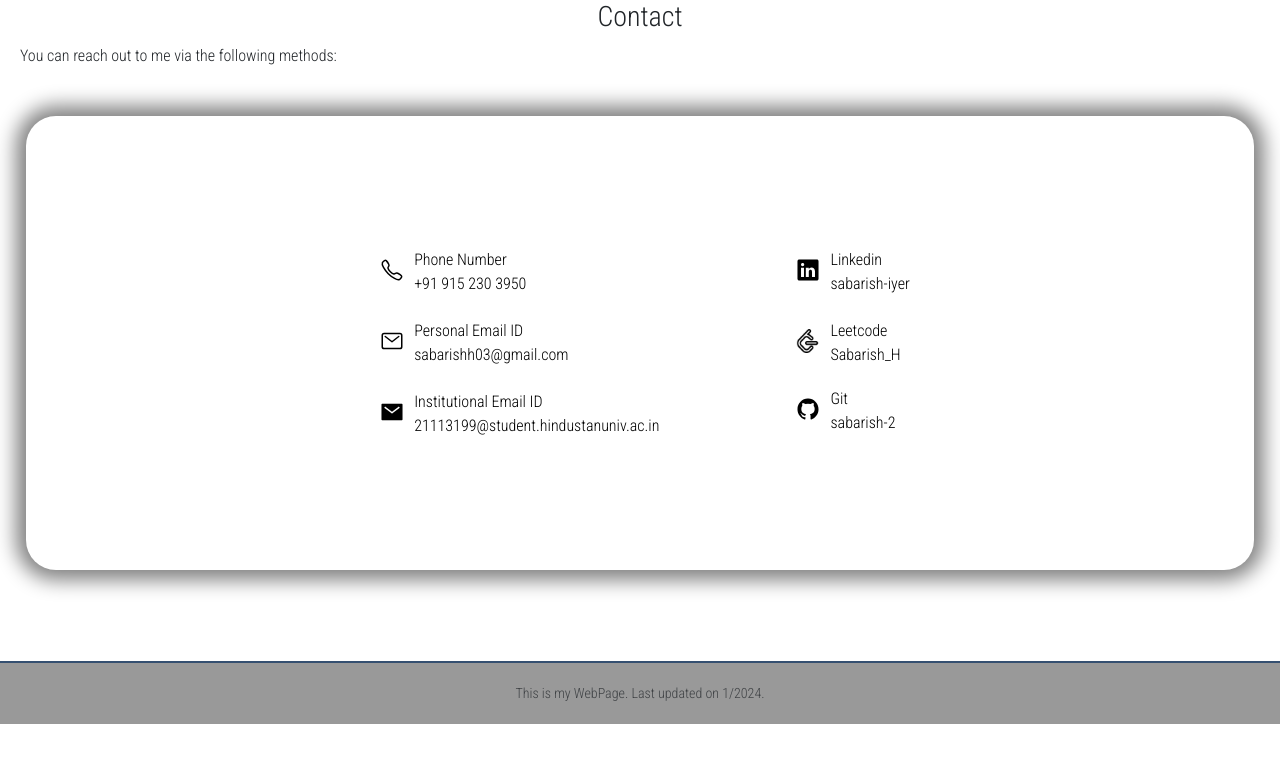
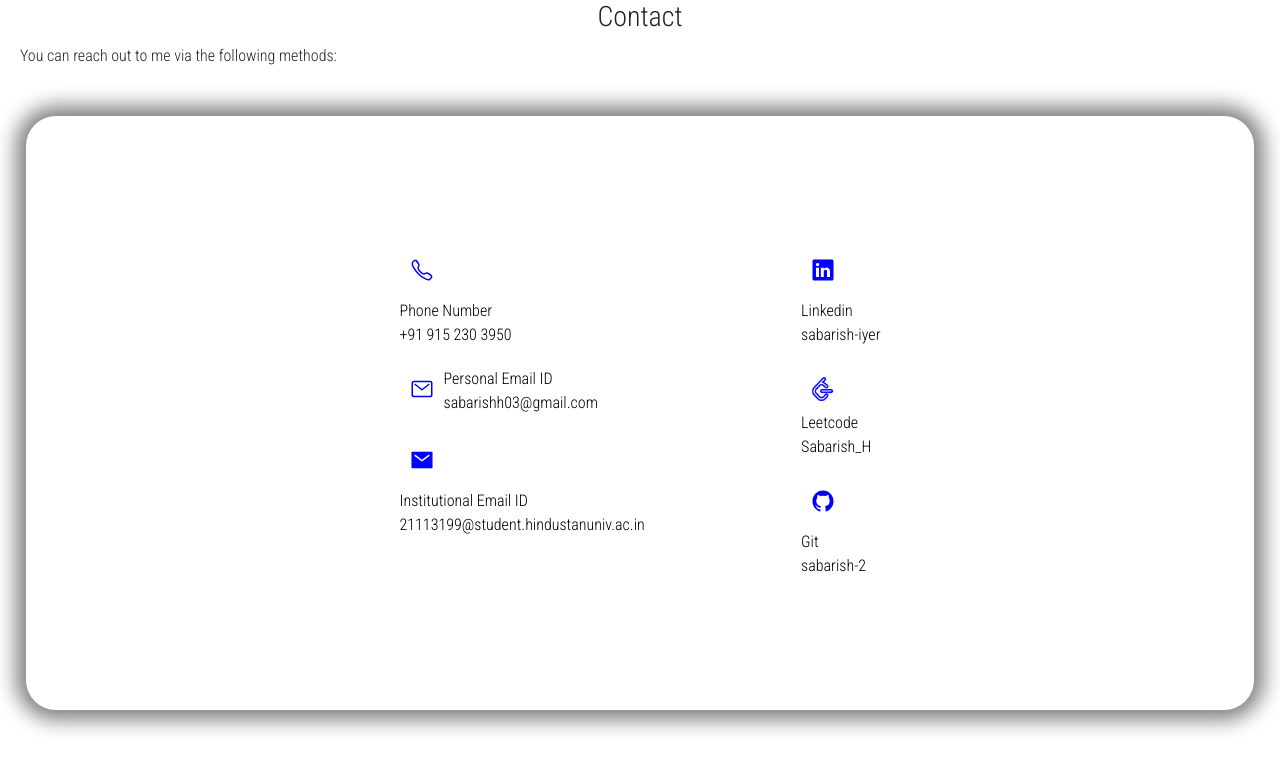
Before and after one commit to Sabarish-2/Portfolio, a Flask app: page /contact in a window 1280 px wide. Shown: the part 76-839 px from the top of the page. Before the commit the page ends 800 px from the top, so only its background shows below. Run offline with Flask 3, Linux system fonts and the light colour scheme; some libraries are stand-ins or nearby versions.

Commit message:
icon clr n divs arranged

```diff
--- a/api/static/styles.css
+++ b/api/static/styles.css
@@ -301,16 +301,17 @@ footer {
 }
 
 a ion-icon, #icon {
-    color: black;
+    color: blue;
 }
 
-#icon {
+a #icon {
+    filter: invert(7%) sepia(97%) saturate(7359%) hue-rotate(248deg) brightness(111%) contrast(144%);
     height: 24px;
     width: 24px;
     margin: 10px;
 }
 
-ion-icon{
+a ion-icon{
     height: 24px;
     width: 24px;
     padding: 10px;
--- a/api/templates/contact.html
+++ b/api/templates/contact.html
@@ -16,16 +16,16 @@
         <section class="sec">
             <div class="left">
                 <li>
+                    <a href="tel:+919152303950">
                         <div>
-                                <a href="tel:+919152303950">
                             <ion-icon name="call-outline"></ion-icon>
                         </div>
                         <div class="handle">
                             Phone Number
                             <br>
                             +91 915 230 3950
+                        </div>
                     </a>
-                            </div>
                 </li>
                 <li>
                     <a href="mailto:sabarishh03@gmail.com">
@@ -40,56 +40,55 @@
             </div>
             </li>
             <li style="margin-bottom: 0;">
+                <a href="mailto:21113199@student.hindustanuniv.ac.in">
                     <div>
-                            <a href="mailto:21113199@student.hindustanuniv.ac.in">
                         <ion-icon name="mail-sharp"></ion-icon>
                     </div>
                     <div class="handle">
                         Institutional Email ID
                         <br>
                         21113199@student.hindustanuniv.ac.in
+                    </div>
                 </a>
-                        </div>
             </li>
             </div>
 
             <div class="right">
                 <li>
-
+                    <a href="https://www.linkedin.com/in/sabarish-iyer-5ab05922a/">
                         <div>
-                                <a href="https://www.linkedin.com/in/sabarish-iyer-5ab05922a/">
                             <ion-icon name="logo-linkedin"></ion-icon>
                         </div>
                         <div class="handle">
                             Linkedin
                             <br>
                             sabarish-iyer
+                        </div>
                     </a>
-                            </div>
                 </li>
                 <li>
+                    <a href="https://leetcode.com/Sabarish_H/">
                         <div>
-                                <a href="https://leetcode.com/Sabarish_H/">
                             <img src="{{url_for('static', filename='img/leetcode.png')}}" alt="Leetcode Icon" id="icon">
                         </div>
                         <div class="handle">
                             Leetcode
                             <br>
                             Sabarish_H
+                        </div>
                     </a>
-                            </div>
                 </li>
                 <li>
+                    <a href="https://github.com/Sabarish-2">
                         <div>
-                                <a href="https://github.com/Sabarish-2">
                             <ion-icon name="logo-github"></ion-icon>
                         </div>
                         <div class="handle">
                             Git
                             <br>
                             sabarish-2
+                        </div>
                     </a>
-                            </div>
                 </li>
             </div>
         </section>
```
Lines whose indentation alone changed are shown as unchanged.
